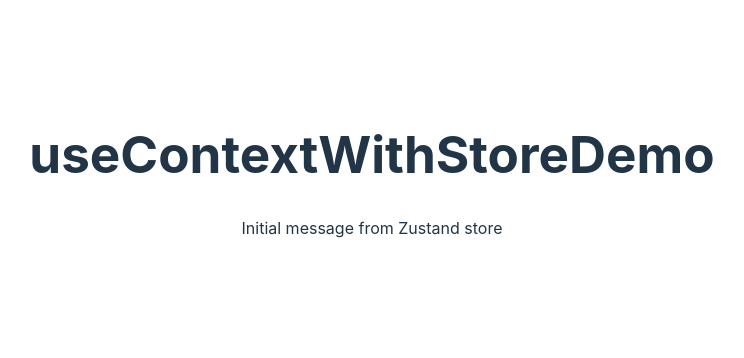
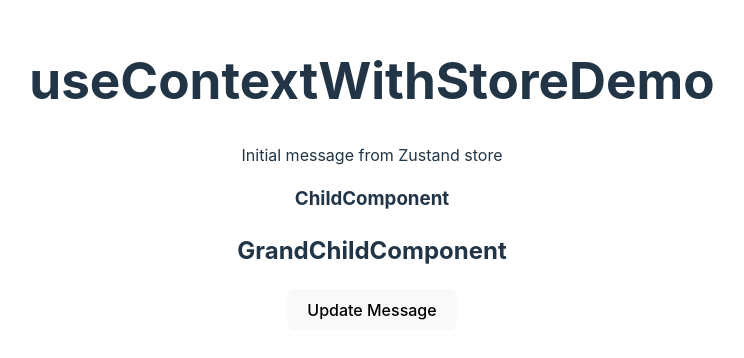
Before and after one commit to HarryWang74/react-Vite, a React (Vite) app in the folder my-app/: page / in a window 1280 px wide. Shown: the part 226-584 px from the top of the page, without its empty margins (268-1012 px from the left). Built offline with nearby package versions, Linux system fonts and the light colour scheme.

Commit message:
child working

```diff
--- a/my-app/src/useContextWithStoreDemo/ChildComponent.tsx
+++ b/my-app/src/useContextWithStoreDemo/ChildComponent.tsx
@@ -1,7 +1,9 @@
+import GrandChildComponent from './GrandChildComponent'
 function ChildComponent() {
   return (
     <div>
       <h3>ChildComponent</h3>
+      <GrandChildComponent />
     </div>
   )
 }
--- a/my-app/src/useContextWithStoreDemo/Demo.tsx
+++ b/my-app/src/useContextWithStoreDemo/Demo.tsx
@@ -1,11 +1,12 @@
 import { useMessage } from './context/MessageProvider'
-
+import ChildComponent from './ChildComponent'
 function Demo() {
   const { message } = useMessage()
   return (
     <>
       <h1>useContextWithStoreDemo</h1>
       <p>{message}</p>
+      <ChildComponent />
     </>
   )
 }
--- /dev/null
+++ b/my-app/src/useContextWithStoreDemo/GrandChildComponent.tsx
@@ -0,0 +1,18 @@
+import { useMessage } from './context/MessageProvider'
+
+function GrandChildComponent() {
+  const { setMessage } = useMessage()
+
+  const handleClick = () => {
+    setMessage('Message updated from GrandChildComponent with Zustand!')
+  }
+
+  return (
+    <div>
+      <h2>GrandChildComponent</h2>
+      <button onClick={handleClick}>Update Message</button>
+    </div>
+  )
+}
+
+export default GrandChildComponent
```
